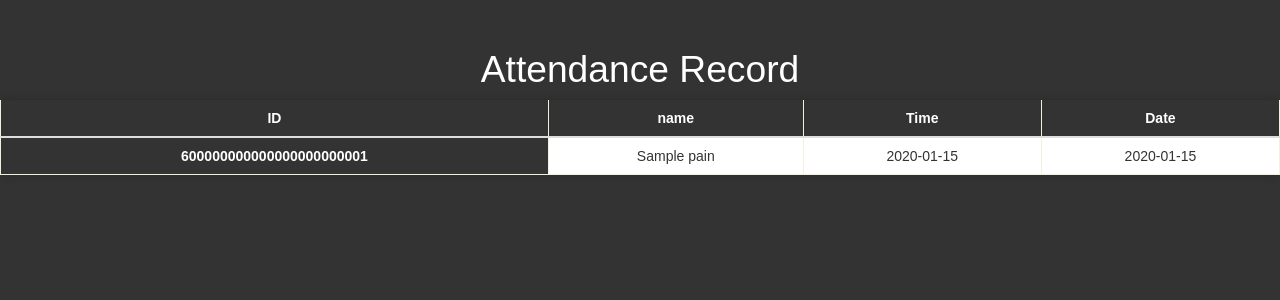
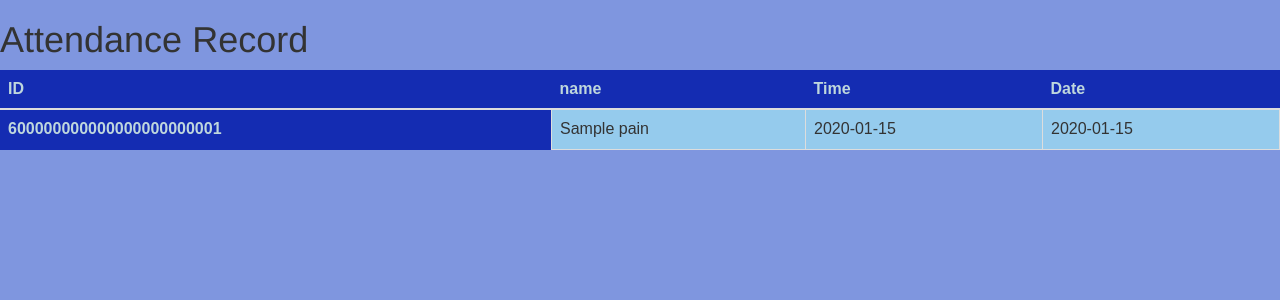
Before and after one commit to yashgsfit/Attendance_Record, a Node server app: page /attendence in a window 1280 px wide. Shown: the top 300 px of the page. Run offline with Node 20, Linux system fonts and the light colour scheme; tables that the repository leaves empty hold one stand-in row (values such as "Sample post"); some libraries are stand-ins or nearby versions.

Commit message:
Update sty.css

```diff
--- a/views/css/sty.css
+++ b/views/css/sty.css
@@ -1,70 +1,35 @@
-body {
-	background-color: #333;
+table {
+	border-collapse: collapse;
+	width: 100%;
+	max-width: 800px;
+	margin: 0 auto;
+	font-size: 16px;
 	font-family: Arial, sans-serif;
-	color: #fff;
-}
-
-h1 {
-	text-align: center;
-	margin-top: 50px;
-	animation: pulse 2s ease-in-out infinite;
-}
-
-table {
-	margin: 0 auto;
-	border-collapse: collapse;
-	width: 80%;
-	max-width: 800px;
-	background-color: #fff;
-	box-shadow: 0 0 10px rgba(0, 0, 0, 0.2);
-	animation: slidein 1s ease-in-out;
-}
-
-th, td {
-	padding: 10px;
-	text-align: center;
-	border: 1px solid #F3EFE0;
   }
 
   th {
-	background-color: #333;
-	color: #fff;
+	background-color: #142cb2;
+	color: rgb(191, 215, 221);
+	font-weight: bold;
+	padding: 10px;
+	text-align: left;
   }
 
-tr:nth-child(even) {
-	background-color: #f2f2f2;
-	color: #333
-}
-tr:nth-child(odd) {
-
-	color: #333
+  td {
+	border: 1px solid #ddd;
+	padding: 10px;
   }
 
-@keyframes slidein {
-	from {
-		transform: translateY(-100%);
-		opacity: 0;
+  tr {
+	background-color: #95cbed;
   }
 
-	to {
-		transform: translateY(0);
-		opacity: 1;
+  tr:hover td {
+	background-color: #ddd;
+	color: #333;
+	transition: all 0.2s ease-in-out;
+	cursor: pointer;
   }
+  body {
+    background-color:#7f96df;
   }
-
-@keyframes pulse {
-	0% {
-		transform: scale(1);
-	}
-
-	50% {
-		transform: scale(1.05);
-	}
-
-	100% {
-		transform: scale(1);
-	}
-}
-tr {
-	colour: #333
-}
```
Lines whose indentation alone changed are shown as unchanged.
